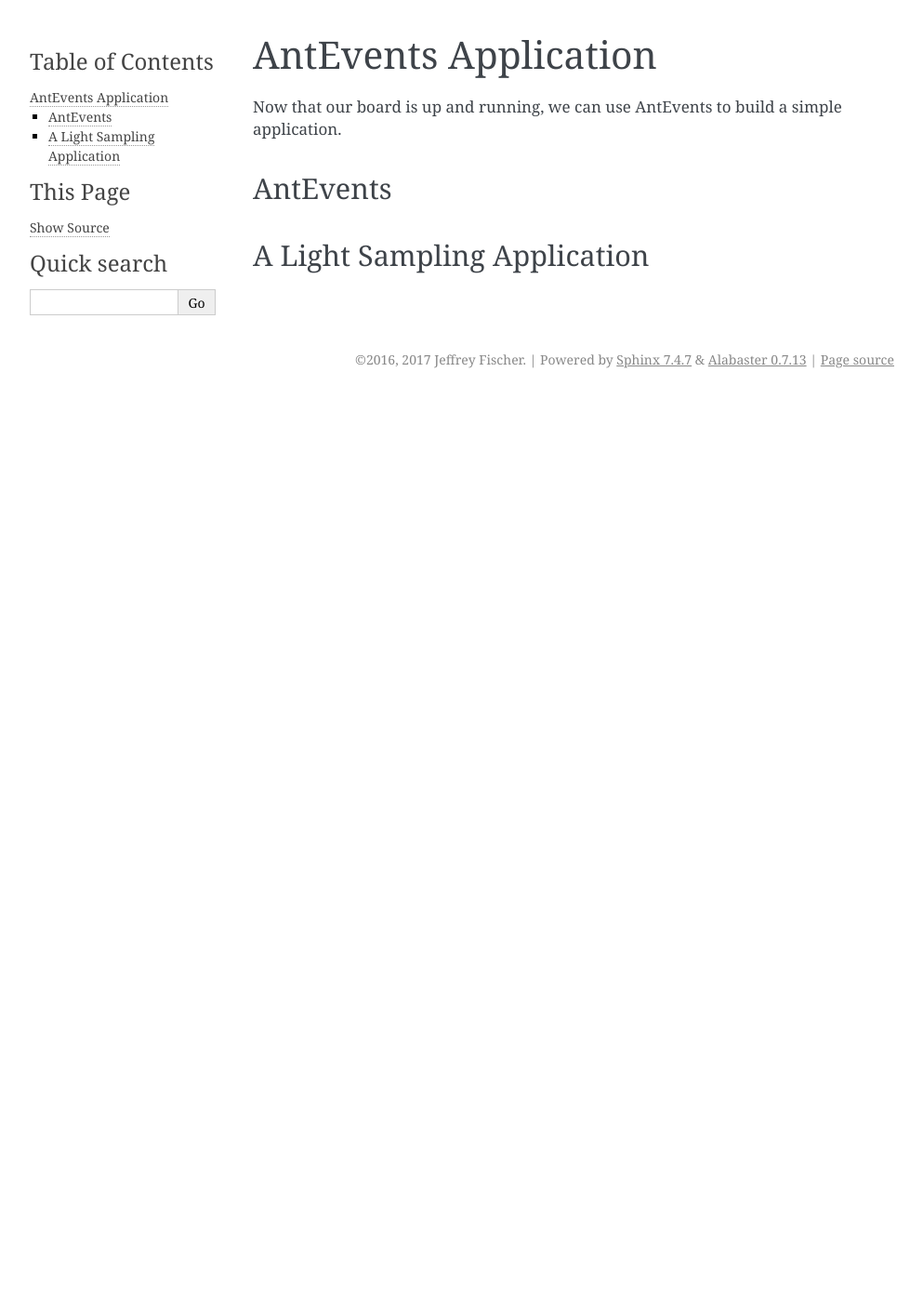
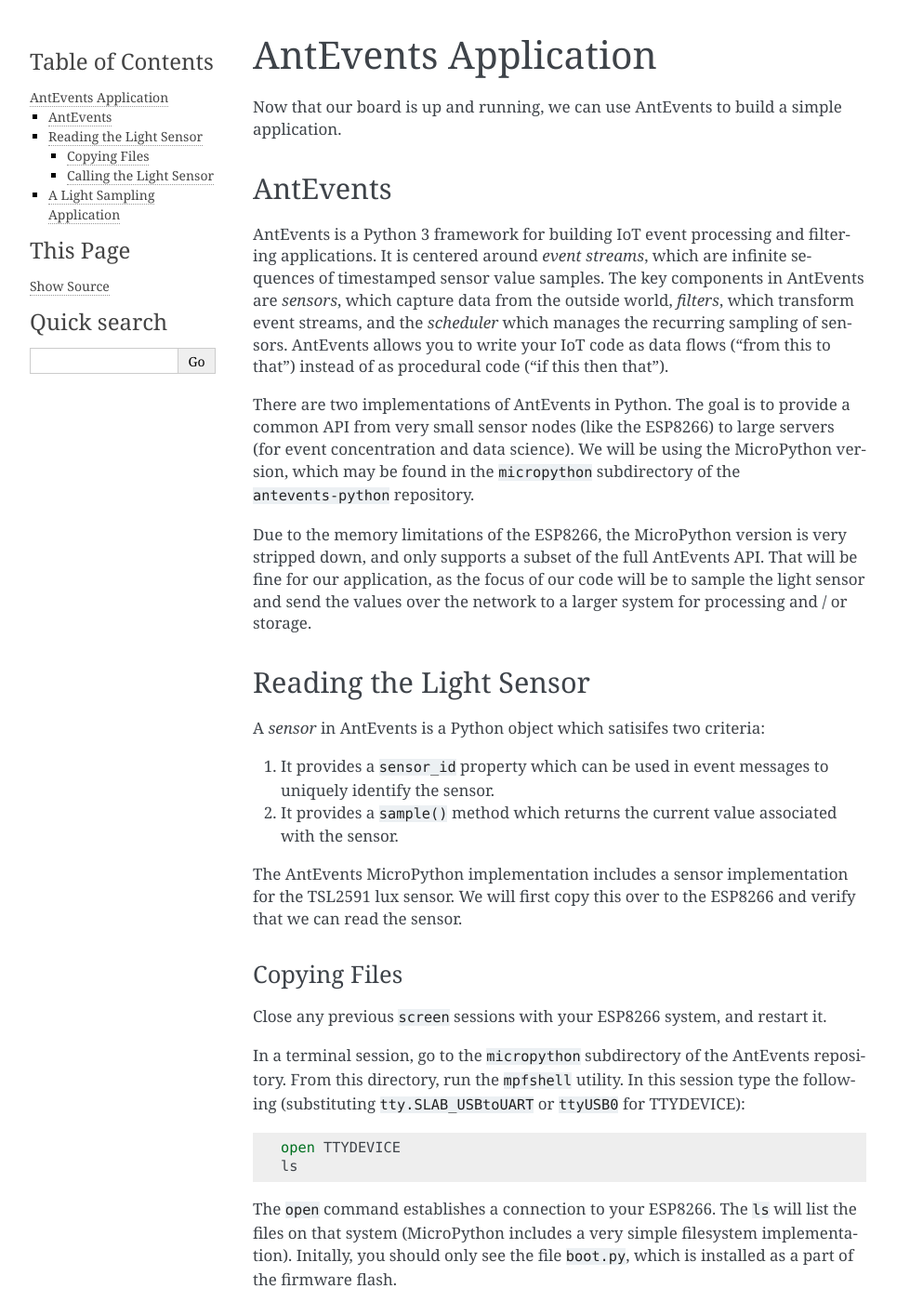
Before and after one commit to jfischer/micropython-iot-hackathon, a Sphinx documentation site: the page built from docs/antevents-application.rst, in a window 1280 px wide and 1400 px high. Shown: the whole window at 93% size, without its empty margins (148-1141 px from the left). Built offline with Sphinx 7.4.7, drawn with Linux system fonts in a browser that asks for light colours; some of the changed text lies outside the part shown.

Commit message:
Added antevents section content

```diff
--- a/docs/antevents-application.rst
+++ b/docs/antevents-application.rst
@@ -7,7 +7,151 @@
 
 AntEvents
 ---------
+AntEvents is a Python 3 framework for building IoT event processing and
+filtering applications. It is centered around *event streams*, which are
+infinite sequences of timestamped sensor value samples. The key components
+in AntEvents are *sensors*, which capture data from the outside world,
+*filters*, which transform event streams, and the *scheduler* which manages
+the recurring sampling of sensors. AntEvents allows you to write your
+IoT code as data flows ("from this to that") instead of as procedural
+code ("if this then that").
 
+There are two implementations of AntEvents in Python. The goal is to
+provide a common API from very small sensor nodes (like the ESP8266) to
+large servers (for event concentration and data science). We will be using
+the MicroPython version, which may be found in the ``micropython`` subdirectory
+of the ``antevents-python`` repository.
+
+Due to the memory limitations of the ESP8266, the MicroPython version is
+very stripped down, and only supports a subset of the full AntEvents API.
+That will be fine for our application, as the focus of our code will be to
+sample the light sensor and send the values over the network to a larger
+system for processing and / or storage.
+
+Reading the Light Sensor
+------------------------
+A *sensor* in AntEvents is a Python object which satisifes two
+criteria:
+
+1. It provides a ``sensor_id`` property which can be used in event
+   messages to uniquely identify the sensor.
+2. It provides a ``sample()`` method which returns the current value
+   associated with the sensor.
+
+The AntEvents MicroPython implementation includes a sensor implementation
+for the TSL2591 lux sensor. We will first copy this over to the ESP8266
+and verify that we can read the sensor.
+
+Copying Files
+~~~~~~~~~~~~~
+Close any previous ``screen`` sessions with your ESP8266 system, and
+restart it.
+
+In a terminal session, go to the ``micropython`` subdirectory of the
+AntEvents repository. From this directory, run the ``mpfshell``
+utility. In this session type the following (substituting ``tty.SLAB_USBtoUART``
+or ``ttyUSB0`` for TTYDEVICE)::
+
+  open TTYDEVICE
+  ls
+
+The ``open`` command establishes a connection to your ESP8266. The ``ls`` will
+list the files on that system (MicroPython includes a very simple filesystem
+implementation). Initally, you should only see the file ``boot.py``, which is
+installed as a part of the firmware flash.
+
+Now, run the command ``lls``. This lists the files on your host system, in the
+directory where you ran ``mpfshell``. Now, run the following::
+
+  lcd sensors
+  lls
+
+This changes the host directory to the ``sensors`` subdirectory and lists the
+files. One of the files you should see is ``tsl2591.py``. This is the code which
+implements the interface to the light sensor.
+
+Now, run::
+
+  put tsl2591.py
+  ls
+
+This copies the file ``tsl2591.py`` to the ESP8266 and lists the files on it.
+We should now see our sensor code file, in addition to ``boot.py``.
+
+Calling the Light Sensor
+~~~~~~~~~~~~~~~~~~~~~~~~
+Next, we want to import and call the sensor code from the MicroPython REPL.
+There are two ways to do this:
+
+1. You can access the REPL directly from ``mpfshell``. Just enter the command
+   ``repl``, and you will be in the REPL. You can later exit the REPL and get
+   back to the main shell via the key combination CONTROL and "]".
+2. Alternatively, you can exit ``mpfshell`` and then run ``screen`` again to get
+   a REPL directly.
+
+Either way, once we are in the REPL, we want to import the Tsl2591 class from
+``tsl2591.py``, instantiate an instance, and call its ``sample()`` method.
+Here is an example session:
+
+.. code-block:: python
+
+  >> from tsl2591 import Tsl2591
+  >>> tsl = Tsl2591('lux-1')
+  >>> tsl.sample()
+  296.3712
+
+The ``lux-1`` passed to the the ``Tsl2591`` constructor is the sensor id. In
+this case, it can be an arbitrary string. The call to ``sample()`` may take
+almost a second to complete (it takes some time to properly sample the value
+from the lux sensor). The value returned in the light reading in units of
+*lux*. Try running the sample call again with your hand covering the light
+sensor -- it should return a lower value. Now, we have verified that the light
+sensor is working for us!
 
 A Light Sampling Application
 ----------------------------
+Now, we will copy over the main module of AntEvents and use the scheduler
+to peridically call our sample method and print the result. First, start
+``mpfshell`` in the ``micropython`` directory. Copy ``antevents.py`` over
+to the ESP8266 as follows::
+
+  open TTYDEVICE
+  put antevents.py
+  ls
+
+You should see that ``antevents.py`` is now on the ESP8266.
+
+Next, go back to the MicroPython REPL. We will import the AntEvents core and
+our sensor. Then we will instantiate the sensor object and a scheduler. Finally,
+we will call the scheduler with the sensor, asking it to sample the sensor
+once every two seconds and print the resulting event. Here is the REPL session:
+
+.. code-block:: python
+
+    >>> from antevents import *
+    >>> from tsl2591 import Tsl2591
+    >>> tsl = Tsl2591('lux-1')
+    >>> sched = Scheduler()
+    >>> sched.schedule_sensor(tsl, 2.0, Output())
+    <closure>
+    >>> sched.run_forever()
+    ('lux-1', 344, 294.9023)
+    ('lux-1', 345, 294.9023)
+    ('lux-1', 347, 294.9023)
+    ('lux-1', 349, 288.2113)
+    ('lux-1', 351, 245.6161)
+    ('lux-1', 352, 214.1184)
+    ('lux-1', 354, 48.14401)
+    ('lux-1', 356, 50.75521)
+    ('lux-1', 358, 294.9023)
+
+The ``schedule_sensor()`` call takes three parameters: the sensor
+object to be schedule, the sample interval in seconds, and the downstream
+data flow. In this case we are just calling the ``Output`` subscriber to
+print the messages.
+
+The tuples being printed have three elements: the sensor id, a timestamp,
+and the sensor reading.
+
+In the next section, we'll see how we can get these samples off the ESP2866
+using its WiFi radio and the MQTT protocol.
--- a/docs/intro.rst
+++ b/docs/intro.rst
@@ -6,8 +6,8 @@
 -----------
 MicroPython [#]_ is an implementation of Python 3 that can on on small devices
 without a traditional operating system. It requires just 256k of code space and
-16k of RAM. One of the microcontrollers supported is the ESP8266 [#]_, a low cost
-mirocontroller with a 32-bit CPU, a built-in WiFi radio, and a number of
+16k of RAM. One of the microcontrollers supported is the ESP8266 [#]_, a low
+cost mirocontroller with a 32-bit CPU, a built-in WiFi radio, and a number of
 input/output ports useful for interfacing with the physical world. Since the
 ESP8266 can run off a small lithium ion battery, it makes a great remote sensing
 and control platform. Complete development boards using the ESP8266 run anywhere
```
Also changed, not shown: other parts of docs/intro.rst (+2 -0 lines).
